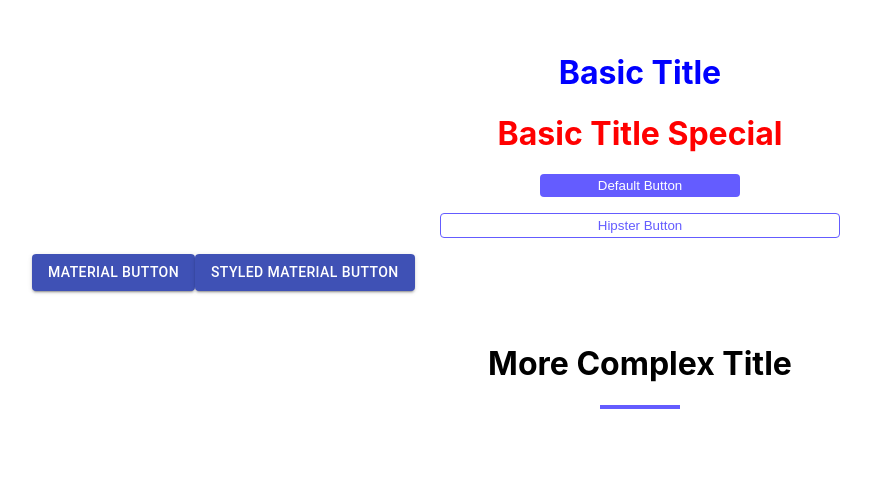
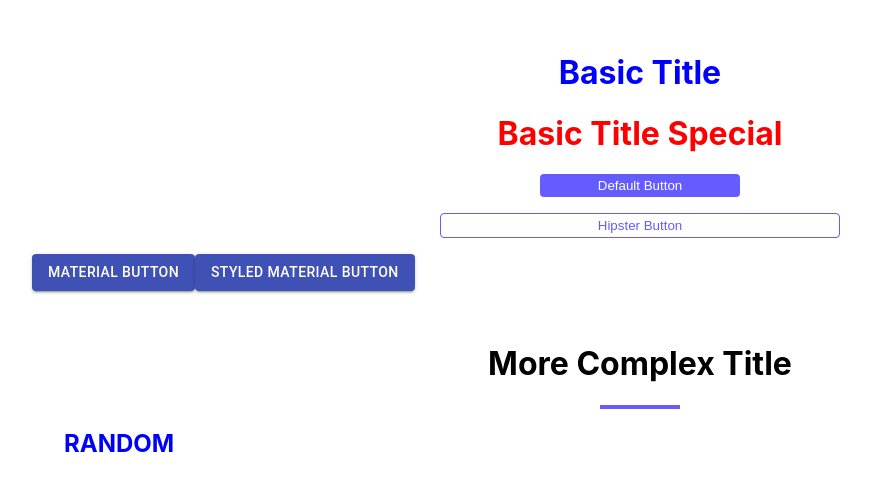
Before and after one commit to andrecantarino/react-styled-components, a React (Create React App) app: page / in a window 1280 px wide. Shown: the top 490 px of the page, without its empty margins (0-872 px from the left). Built offline with nearby package versions, Linux system fonts and the light colour scheme.

Commit message:
global classes

```diff
--- a/src/components/ComplexTitle.js
+++ b/src/components/ComplexTitle.js
@@ -6,6 +6,7 @@ const ComplexTitle = ({ title }) => {
     <Wrapper>
       <h1>{title}</h1>
       <div className='underline' />
+      <h2 className='title'>random</h2>
     </Wrapper>
   );
 }
@@ -21,6 +22,9 @@ const Wrapper = styled.div`
     background: #645cff;
     margin: 0 auto;
   }
+  .title {
+    color: blue
+  }
 `
 
 export default ComplexTitle;
--- a/src/index.css
+++ b/src/index.css
@@ -6,3 +6,12 @@ body {
   -webkit-font-smoothing: antialiased;
   -moz-osx-font-smoothing: grayscale;
 }
+
+.bg-gray {
+  background: gray;
+}
+
+.title {
+  text-transform: uppercase;
+  color: red;
+}
```
